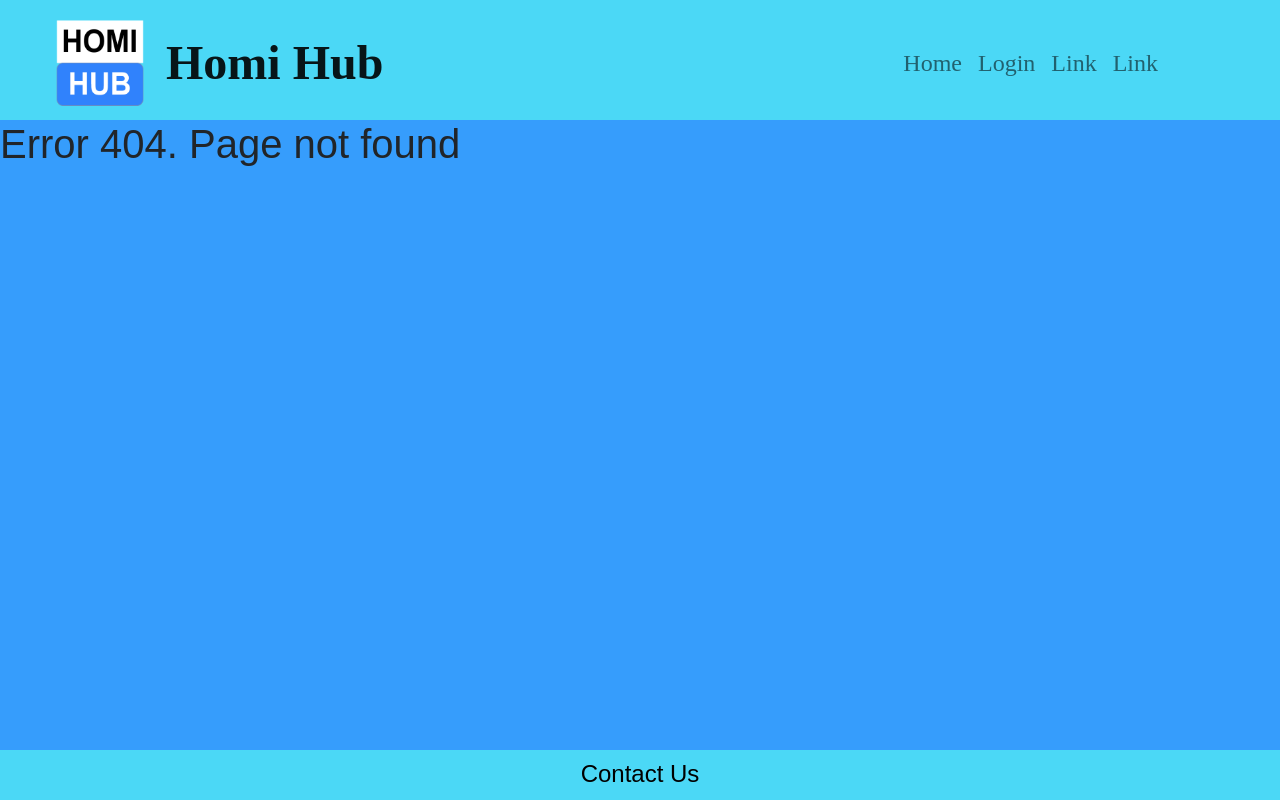
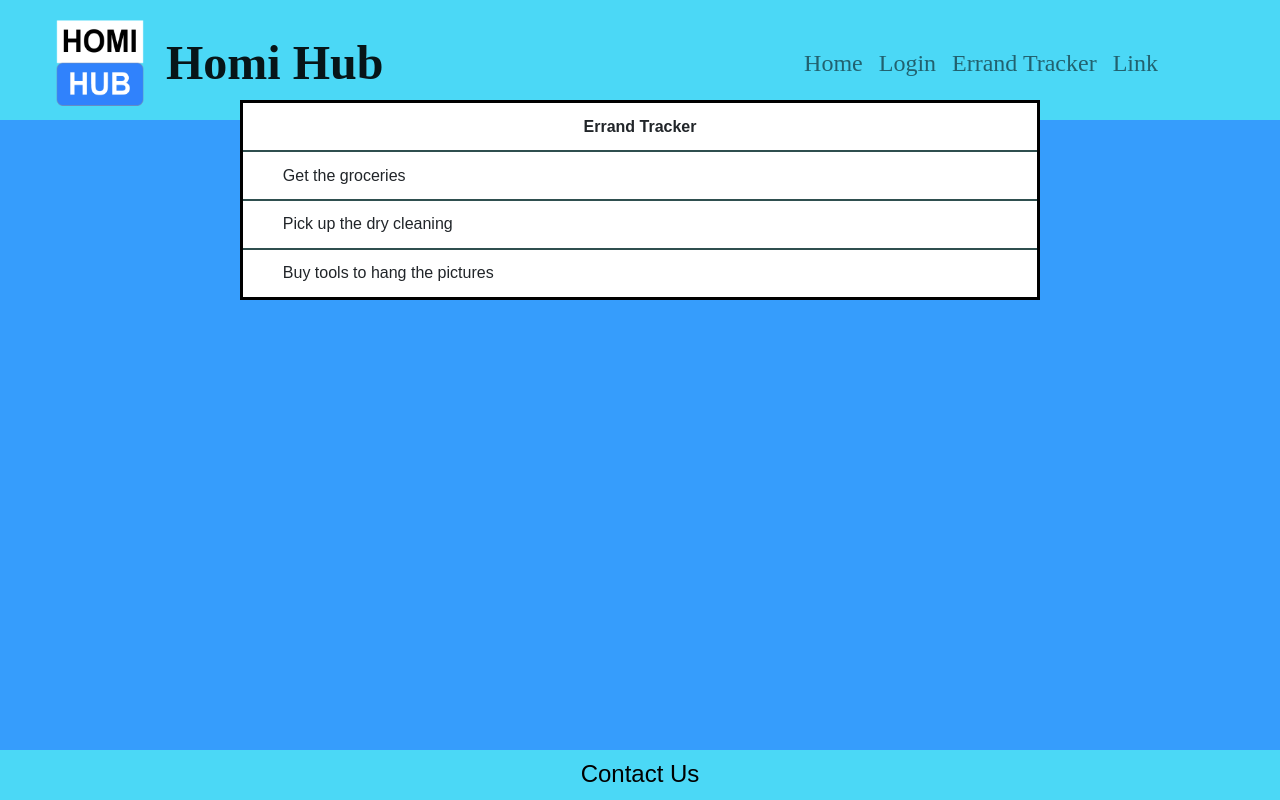
Before and after one commit to HomiHub/Homi-Hub, a React (Create React App) app: page /errandTracker in a window 1280 px wide. Before the commit this address had no page. Built offline with nearby package versions, Linux system fonts and the light colour scheme; no server answers; the database is empty.

Commit message:
updated errandTracker

```diff
--- a/src/components/App.js
+++ b/src/components/App.js
@@ -6,6 +6,7 @@ import Header from "../header/Header";
 import Footer from "../footer/Footer";
 import LogIn from "../login/LogIn";
 import ErrorPage from "../error/ErrorPage"
+import ErrandTracker from '../errandTracker/ErrandTracker';
 
 
 
@@ -19,6 +20,7 @@ function App() {
           <Route path="/" element={<LogIn />}></Route>
           <Route path="/registration" element={<Registration />}></Route>
           <Route path="/login" element={<LogIn />}></Route>
+          <Route path="/errandTracker" element={<ErrandTracker />}></Route>
           <Route path="*" element={<ErrorPage />}></Route>
         </Routes>
         <Footer></Footer>
--- /dev/null
+++ b/src/errandTracker/ErrandTracker.js
@@ -0,0 +1,46 @@
+import React, {useState} from "react";
+import { useNavigate } from "react-router-dom";
+import "./errandTracker.css"
+import {db} from "../components/firebase";
+import { getDatabase, ref, get, child} from "firebase/database";
+
+
+function ErrandTracker()
+{
+    const data = [
+        { errandId: "Get the groceries" },
+        { errandId: "Pick up the dry cleaning"},
+        { errandId: "Buy tools to hang the pictures"},
+      ]
+
+    const [isMouseOver, setMouseOver] = useState(false);
+    const dbRef = ref(getDatabase());
+    get(child(dbRef, `families/-NDfcsZTM4BWrJoA9eRd/errandTracker`)).then((snapshot) => {
+    if (snapshot.exists()) {
+        console.log(snapshot.val());
+    } else {
+        console.log("No data available");
+    }
+    }).catch((error) => {
+    console.error(error);
+    });
+
+    return (
+        <div className="centered">
+            <table>
+                <tr>
+                    <th className="centeredText">Errand Tracker</th>
+                </tr>
+                {data.map((val, key) => {
+                    return (
+                    <tr key={key}>
+                        <td>{val.errandId}</td>
+                    </tr>
+                    )
+                })}
+            </table>
+        </div>
+    );
+}
+
+export default ErrandTracker
--- /dev/null
+++ b/src/errandTracker/errandTracker.css
@@ -0,0 +1,37 @@
+.errandTracker {
+    background-color: rgba(252, 252, 252, 0.2);
+    width: 475px;
+    padding-bottom: 40px;
+    text-align: center;
+    height: 450px
+}
+
+.centered {
+    height: 20vh; /* Magic here */
+    display: flex;
+    justify-content: center;
+    align-items: center;
+}
+
+.centeredText{
+    text-align: center;
+}
+
+table {
+    border: 3px solid black;
+    background-color: white;
+    width: 800px;
+    height: 200px;
+}
+
+th {
+    border-bottom: 1px solid white;
+}
+
+  td {
+    text-align: left;
+    padding-left: 5%;
+    font-size: 16px;
+    border-top: 2px solid darkslategray;
+    border-bottom: 2px solid darkslategray;
+}
--- a/src/header/Header.js
+++ b/src/header/Header.js
@@ -29,7 +29,7 @@ function Header()
                 <Nav className="ms-auto">
                   <Nav.Link href="/">Home</Nav.Link>
                   <Nav.Link href="/login">Login</Nav.Link>
-                  <Nav.Link href="#link">Link</Nav.Link>
+                  <Nav.Link href="/errandTracker">Errand Tracker</Nav.Link>
                   <Nav.Link href="#link">Link</Nav.Link>
                 </Nav>
               </Navbar.Collapse>
```
